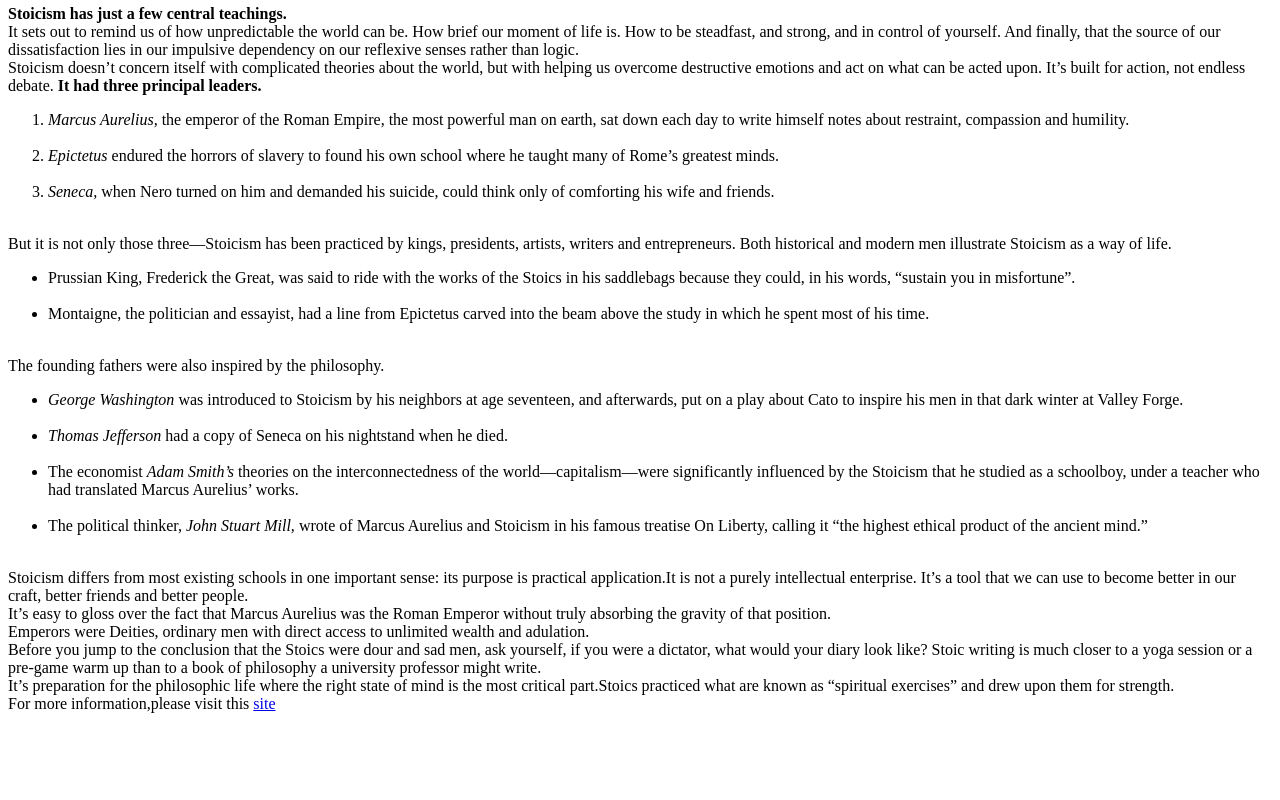
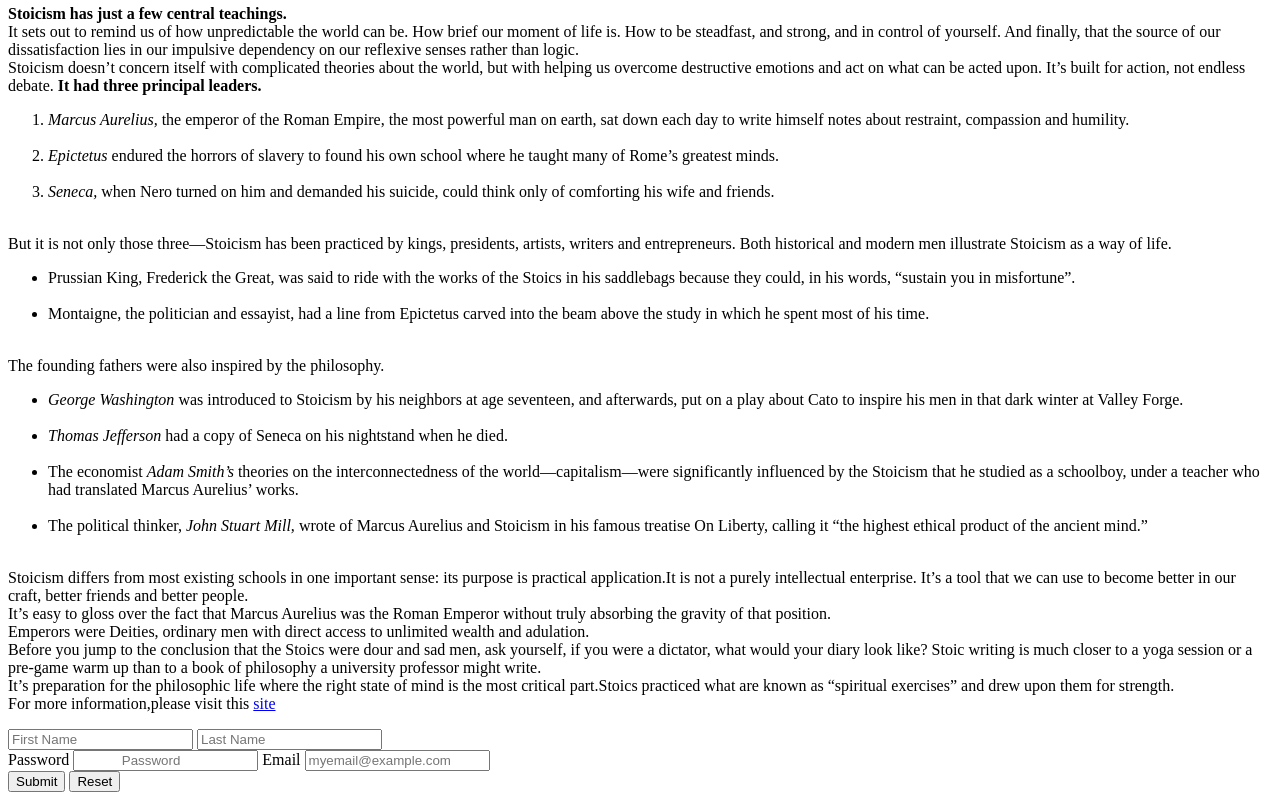
Before and after one commit to SathiskumarD/LearnHTMLCSS, a plain HTML site: page learn.html in a window 1280 px wide. Shown: the part 824-1624 px from the top of the page. Before the commit the page ends 1553 px from the top, so only its background shows below. Drawn offline with Linux system fonts and the light colour scheme.

Commit message:
included labels

```diff
--- a/learn.html
+++ b/learn.html
@@ -93,6 +93,26 @@
                 target="_blank">site</a>
         </p>
 
+        <form action="" method="">
+            <!-- <label for="name">first name</label> -->
+            <input type="text" name="name" id="name" placeholder="First Name">
+            <!-- <label for="name">Last name</label> -->
+            <input type="text" name="name" id="name" placeholder="Last Name">
+            <br>
+
+            <label for="password">Password</label>
+            <input type="password" name="" id="password" placeholder="
+            Password">
+            <label for="Email">Email</label>
+            <input type="Email" placeholder="myemail@example.com">
+            <br>
+            <input type="submit" value="Submit">
+            <input type="Reset" value="Reset">
+
+
+            <!-- <button type="submit">submit</button> -->
+        </form>
+
     </div>
 </body>
 
```
